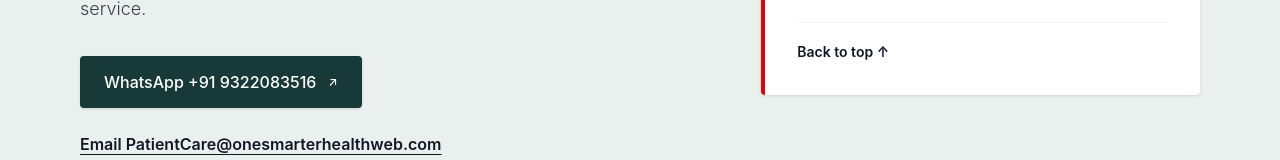
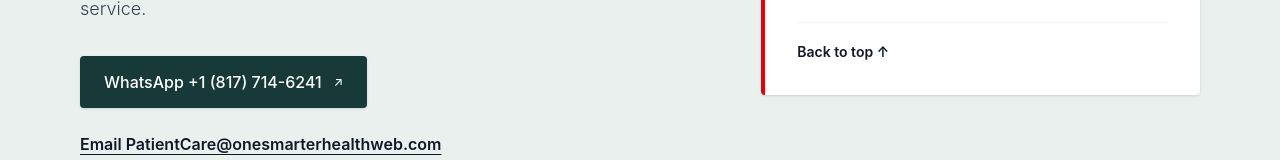
Before and after one commit to OneSmarterInc/OnesmarterHealth_New_Frontend, a React (Vite) app: page / in a window 1280 px wide. Shown: the part 3130-3290 px from the top of the page. Built offline with nearby package versions, Linux system fonts and the light colour scheme; no server answers.

Commit message:
Update WhatsApp contact link and number

```diff
--- a/src/components/HomePage.jsx
+++ b/src/components/HomePage.jsx
@@ -192,12 +192,12 @@
 
             <div className="flex flex-wrap items-center gap-6">
               <a
-                href="https://wa.me/9322083516?text=Hello%2C%20I%20would%20like%20to%20ask%20about%20my%20case."
+  href="https://wa.me/18177146241?text=Hello%2C%20I%20would%20like%20to%20ask%20about%20my%20case."
   target="_blank"
   rel="noopener noreferrer"
   className="bg-[#173a38] hover:bg-[#112a29] text-white font-medium px-6 py-3.5 rounded shadow flex items-center space-x-3 transition-colors"
 >
-                <span>WhatsApp +91 9322083516</span>
+  <span>WhatsApp +1 (817) 714-6241</span>
   <span className="text-xs" aria-hidden="true">↗</span>
 </a>
 
```
Lines whose indentation alone changed are shown as unchanged.
